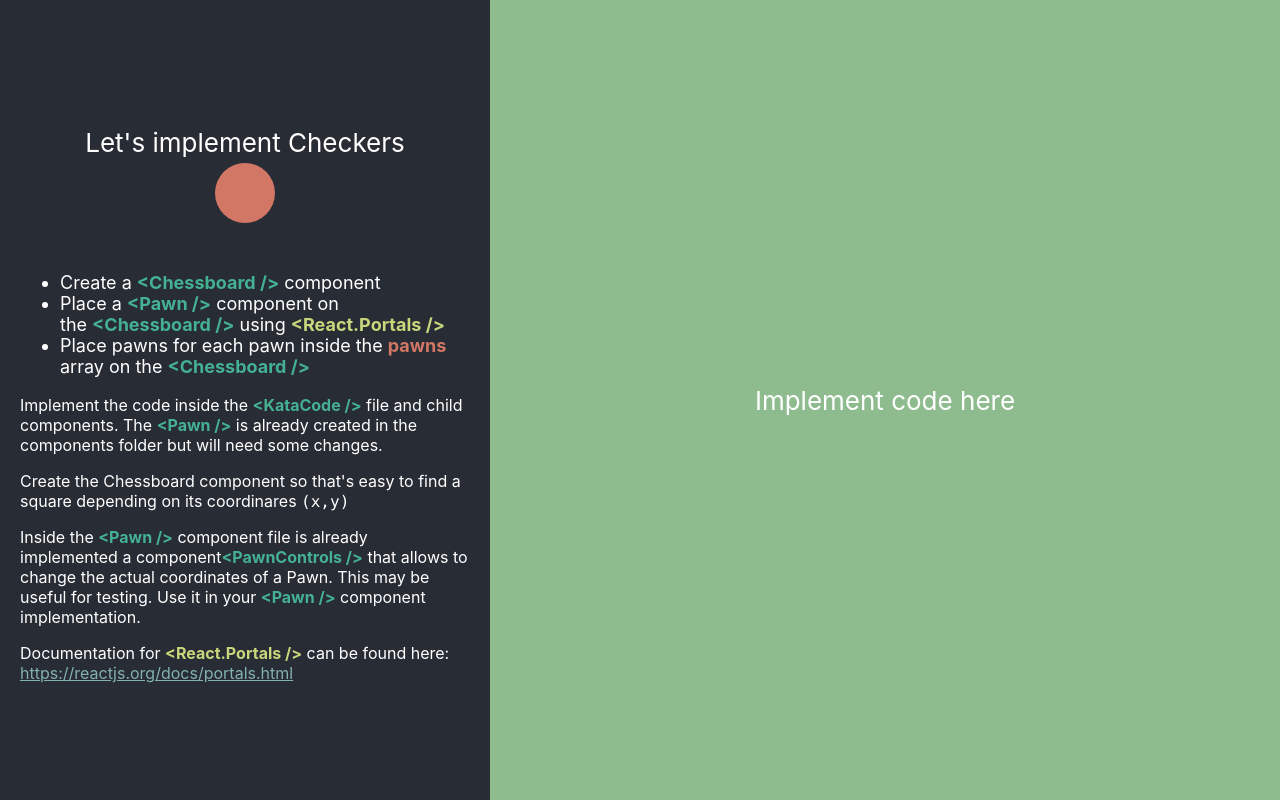
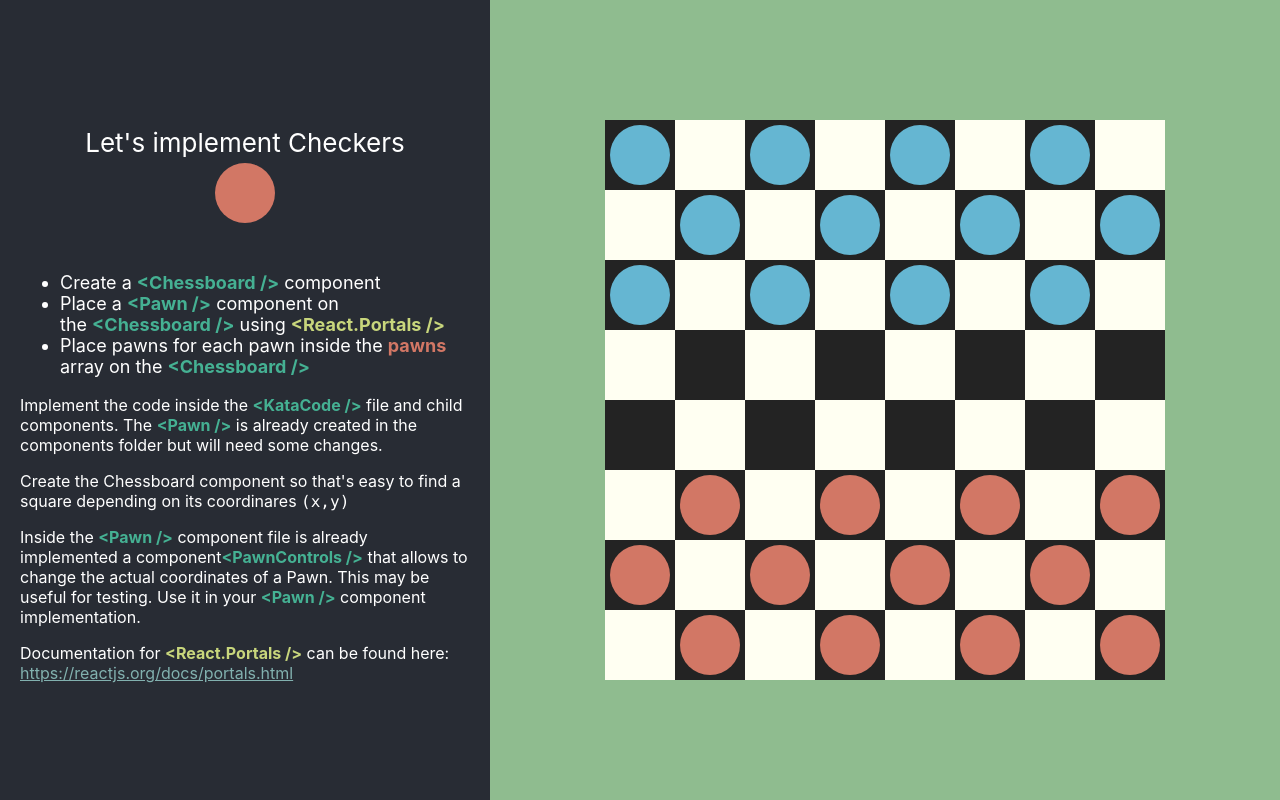
Before and after one commit to endosama/kata-react-portal, a React (Create React App) app: page / in a window 1280 px wide. Built offline with nearby package versions, Linux system fonts and the light colour scheme.

Commit message:
kata/Portal: add diagonal movement logic

```diff
--- a/src/app/App.tsx
+++ b/src/app/App.tsx
@@ -1,6 +1,6 @@
 import React from "react"
 import { KataDescription } from "../components/KataDescription/KataDescription"
-import { KataCode } from "../components/Pawn/KataCode/KataCode"
+import { KataCode } from "../components/KataCode/KataCode"
 import "./App.css"
 
 function App() {
--- /dev/null
+++ b/src/components/Chessboard/Chessboard.css
@@ -0,0 +1,30 @@
+.chessboard-grid {
+  display: grid;
+  max-width: calc(70px * 8);
+  max-height: calc(70px * 8);
+  grid-template-columns: 1fr 1fr 1fr 1fr 1fr 1fr 1fr 1fr;
+  grid-template-rows: 1fr 1fr 1fr 1fr 1fr 1fr 1fr 1fr;
+  gap: 0px 0px;
+  grid-template-areas:
+    ". . . . . . . ."
+    ". . . . . . . ."
+    ". . . . . . . ."
+    ". . . . . . . ."
+    ". . . . . . . ."
+    ". . . . . . . ."
+    ". . . . . . . ."
+    ". . . . . . . .";
+}
+
+.chessboard-cell {
+  min-width: 70px;
+  min-height: 70px;
+}
+
+.chessboard-cell-black {
+  background: #232323;
+}
+
+.chessboard-cell-white {
+  background: #fffff2;
+}
--- /dev/null
+++ b/src/components/Chessboard/Chessboard.tsx
@@ -0,0 +1,31 @@
+import React from "react"
+import "./Chessboard.css"
+
+const Chessboard: React.FC = () => {
+  return (
+    <div className="chessboard-grid">
+      {Array(8)
+        .fill(0)
+        .map((_, x) => {
+          return Array(8)
+            .fill(0)
+            .map((_, y) => {
+              const isBlackSquare = y % 2 === 0 ? x % 2 === 0 : x % 2 === 1
+              return (
+                <div
+                  key={`${x}-${y}`}
+                  id={`chessboard-cell-${x}-${y}`}
+                  className={`chessboard-cell ${
+                    isBlackSquare
+                      ? "chessboard-cell-black"
+                      : "chessboard-cell-white"
+                  }`}
+                ></div>
+              )
+            })
+        })}
+    </div>
+  )
+}
+
+export { Chessboard }
--- /dev/null
+++ b/src/components/KataCode/KataCode.tsx
@@ -0,0 +1,21 @@
+import React, { useEffect, useState } from "react"
+import { pawns } from "../../data/pawns"
+import { PawnProps } from "../../types/Pawn"
+import { Chessboard } from "../Chessboard/Chessboard"
+import { Pawn } from "../Pawn/Pawn"
+
+export const KataCode: React.FC = () => {
+  const [loaded, setLoaded] = useState(false)
+  useEffect(() => {
+    setLoaded(true)
+  })
+  return (
+    <>
+      <Chessboard />
+      {loaded &&
+        pawns.map((pawn: PawnProps) => {
+          return <Pawn {...pawn} />
+        })}
+    </>
+  )
+}
--- a/src/components/Pawn/KataCode/KataCode.tsx
+++ /dev/null
@@ -1,5 +0,0 @@
-import React from "react"
-
-export const KataCode: React.FC = () => {
-  return <>Implement code here</>
-}
--- a/src/components/Pawn/Pawn.css
+++ b/src/components/Pawn/Pawn.css
@@ -14,6 +14,10 @@
   border-radius: 50%;
 }
 
+.pawn-black {
+  background-color: #65b6d2;
+}
+
 .pawn-move {
   position: absolute;
   visibility: hidden;
@@ -28,29 +32,30 @@
   color: white;
   font-size: smaller;
 }
-.pawn-move-up {
+.pawn-move-lt {
+  left: var(--pawn-margin-i);
   top: var(--pawn-margin-i);
-  width: 100%;
-  margin: 0 auto;
+  transform: rotate(-45deg);
 }
-.pawn-move-down {
+.pawn-move-lb {
+  left: var(--pawn-margin-i);
   bottom: var(--pawn-margin-i);
-  width: 100%;
-  margin: 0 auto;
+  transform: rotate(-135deg);
 }
-.pawn-move-right {
+.pawn-move-rb {
   right: var(--pawn-margin-i);
-  height: 100%;
-  display: flex;
-  justify-content: center;
-  align-items: center;
+  bottom: var(--pawn-margin-i);
+  transform: rotate(-225deg);
 }
-.pawn-move-left {
-  left: var(--pawn-margin-i);
-  height: 100%;
-  display: flex;
-  justify-content: center;
-  align-items: center;
+.pawn-move-rt {
+  right: var(--pawn-margin-i);
+  top: var(--pawn-margin-i);
+  transform: rotate(45deg);
+}
+
+.pawn-move-container {
+  min-width: 60px;
+  min-height: 60px;
 }
 
 .pawn-move-container:hover > .pawn-move {
--- a/src/components/Pawn/Pawn.tsx
+++ b/src/components/Pawn/Pawn.tsx
@@ -1,12 +1,9 @@
-import React from "react"
+import React, { useState } from "react"
 import "./Pawn.css"
-import {
-  faChevronUp,
-  faChevronDown,
-  faChevronLeft,
-  faChevronRight,
-} from "@fortawesome/free-solid-svg-icons"
+import { faChevronUp } from "@fortawesome/free-solid-svg-icons"
 import { FontAwesomeIcon } from "@fortawesome/react-fontawesome"
+import { PawnProps } from "../../types/Pawn"
+import ReactDOM from "react-dom"
 
 type Position = {
   x: number
@@ -22,44 +19,80 @@ const PawnControls: React.FC<PawnControlsProps> = ({
   position,
   setPosition,
 }) => {
+  const setPositionWithLimits = ({ x, y }: Position) => {
+    let actualX = x
+    let actualY = y
+    if (x > 7) actualX = 7
+    if (x < 0) actualX = 0
+    if (y > 7) actualY = 7
+    if (y < 0) actualY = 0
+    console.log(`Moving ${position.x},${position.y} to ${actualX},${actualY}`)
+    setPosition({ x: actualX, y: actualY })
+  }
   return (
-    <div
-      className="pawn-move-container"
-      style={{ width: "100%", height: "100%" }}
-    >
+    <div className="pawn-move-container">
       <div
-        onClick={() => setPosition({ x: position.x - 1, y: position.y })}
-        className="pawn-move pawn-move-up"
+        onClick={() =>
+          setPositionWithLimits({ x: position.x - 1, y: position.y - 1 })
+        }
+        className="pawn-move pawn-move-lt"
       >
         <FontAwesomeIcon icon={faChevronUp} />
       </div>
       <div
-        onClick={() => setPosition({ x: position.x + 1, y: position.y })}
-        className="pawn-move pawn-move-down"
+        onClick={() =>
+          setPositionWithLimits({ x: position.x + 1, y: position.y - 1 })
+        }
+        className="pawn-move pawn-move-lb"
       >
-        <FontAwesomeIcon icon={faChevronDown} />
+        <FontAwesomeIcon icon={faChevronUp} />
       </div>
       <div
-        onClick={() => setPosition({ x: position.x, y: position.y + 1 })}
-        className="pawn-move pawn-move-right"
+        onClick={() =>
+          setPositionWithLimits({ x: position.x + 1, y: position.y + 1 })
+        }
+        className="pawn-move pawn-move-rb"
       >
-        <FontAwesomeIcon icon={faChevronRight} />
+        <FontAwesomeIcon icon={faChevronUp} />
       </div>
       <div
-        onClick={() => setPosition({ x: position.x, y: position.y - 1 })}
-        className="pawn-move pawn-move-left"
+        onClick={() =>
+          setPositionWithLimits({ x: position.x - 1, y: position.y + 1 })
+        }
+        className="pawn-move pawn-move-rt"
       >
-        <FontAwesomeIcon icon={faChevronLeft} />
+        <FontAwesomeIcon icon={faChevronUp} />
       </div>
     </div>
   )
 }
 
-const Pawn: React.FC = () => {
+const Pawn: React.FC<Partial<PawnProps>> = (props = {}) => {
+  const [position, setPosition] = useState({ x: props.x, y: props.y })
+  const cell = document.getElementById(
+    `chessboard-cell-${position.x}-${position.y}`
+  )
   return (
-    <div className="pawn">
-      <PawnControls position={{ x: 0, y: 0 }} setPosition={() => {}} />
-    </div>
+    <>
+      {position.x !== undefined && position.y !== undefined && cell ? (
+        ReactDOM.createPortal(
+          <div
+            className={`pawn ${props.color === "black" ? "pawn-black" : ""}`}
+          >
+            <PawnControls
+              position={{
+                x: position.x || 0,
+                y: position.y || 0,
+              }}
+              setPosition={setPosition}
+            />
+          </div>,
+          cell
+        )
+      ) : (
+        <div className="pawn" />
+      )}
+    </>
   )
 }
 
--- a/src/data/pawns.ts
+++ b/src/data/pawns.ts
@@ -1,6 +1,6 @@
-import { Pawn } from "../types/Pawn"
+import { PawnProps } from "../types/Pawn"
 
-export const pawns: Pawn[] = [
+export const pawns: PawnProps[] = [
   { x: 0, y: 0, isAlive: true, color: "black" },
   { x: 0, y: 2, isAlive: true, color: "black" },
   { x: 0, y: 4, isAlive: true, color: "black" },
--- a/src/types/Pawn.ts
+++ b/src/types/Pawn.ts
@@ -1,6 +1,6 @@
 export type PawnColor = "black" | "white";
 
-export interface Pawn {
+export interface PawnProps {
     x: number;
     y: number;
     color: PawnColor;
```
